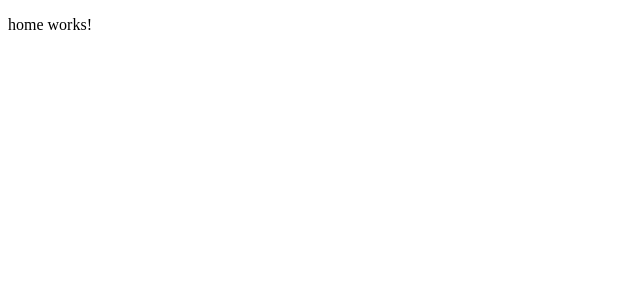
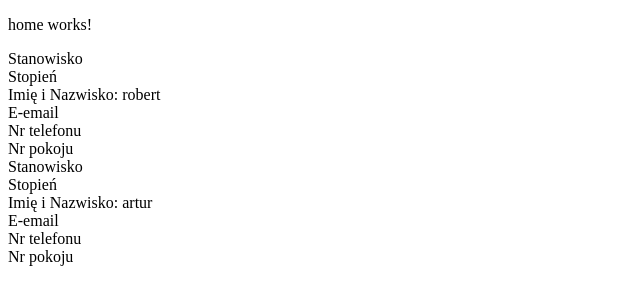
Before and after one commit to AdamrePL/IOZE-Web, an Angular app: page / in a window 1280 px wide. Shown: the top 304 px of the page, without its empty margins (0-640 px from the left). Built offline with nearby package versions, Linux system fonts and the light colour scheme.

Commit message:
Added staff i guess? Just gotta fill out data

```diff
--- a/src/app/app.component.html
+++ b/src/app/app.component.html
@@ -1,2 +1,3 @@
 
 <app-home></app-home>
+<app-kadra></app-kadra>
--- a/src/app/app.component.ts
+++ b/src/app/app.component.ts
@@ -1,11 +1,12 @@
 import { Component } from '@angular/core';
 import { RouterOutlet } from '@angular/router';
-import { HomeComponent } from "./components/home/home.component";
+import { HomeComponent } from "./pages/home/home.component";
+import { KadraComponent } from "./pages/kadra/kadra.component";
 
 @Component({
   selector: 'app-root',
   standalone: true,
-  imports: [RouterOutlet, HomeComponent],
+  imports: [RouterOutlet, HomeComponent, KadraComponent],
   templateUrl: './app.component.html',
   styleUrl: './app.component.css'
 })
--- /dev/null
+++ b/src/app/pages/kadra/components/Employee.ts
@@ -0,0 +1,8 @@
+export interface Employee {
+    name: string;
+    Stanowisko?: string;
+    degree?: string;
+    email?: string;
+    phone?: string;
+    room?: string;
+}
--- /dev/null
+++ b/src/app/pages/kadra/components/employee/employee.component.html
@@ -0,0 +1,6 @@
+<div>Stanowisko</div>
+<div>Stopień</div>
+<div>Imię i Nazwisko: {{details.name}}</div>
+<div>E-email</div>
+<div>Nr telefonu</div>
+<div>Nr pokoju</div>
--- /dev/null
+++ b/src/app/pages/kadra/kadra.component.html
@@ -0,0 +1,3 @@
+@for (employee of employees; track $index) {
+    <app-employee [details]="employee"></app-employee>
+}
--- /dev/null
+++ b/src/app/pages/kadra/kadra.component.ts
@@ -0,0 +1,15 @@
+import { Component } from '@angular/core';
+import { Employee } from './components/Employee';
+import { EmployeeComponent } from "./components/employee/employee.component";
+
+@Component({
+  selector: 'app-kadra',
+  standalone: true,
+  imports: [EmployeeComponent],
+  templateUrl: './kadra.component.html',
+  styleUrl: './kadra.component.css'
+})
+
+export class KadraComponent {
+    employees: Employee[] = [{ name: "robert" }, { name: "artur" }]
+}
```
Also changed, not shown: src/app/pages/kadra/components/employee/employee.component.ts (added, +13 -0 lines), src/app/pages/home/home.component.css (added), src/app/pages/home/home.component.html (renamed from src/app/components/home/home.component.html), src/app/pages/home/home.component.ts (renamed from src/app/components/home/home.component.ts), src/app/pages/kadra/components/employee/employee.component.css (added), src/app/pages/kadra/kadra.component.css (added).
